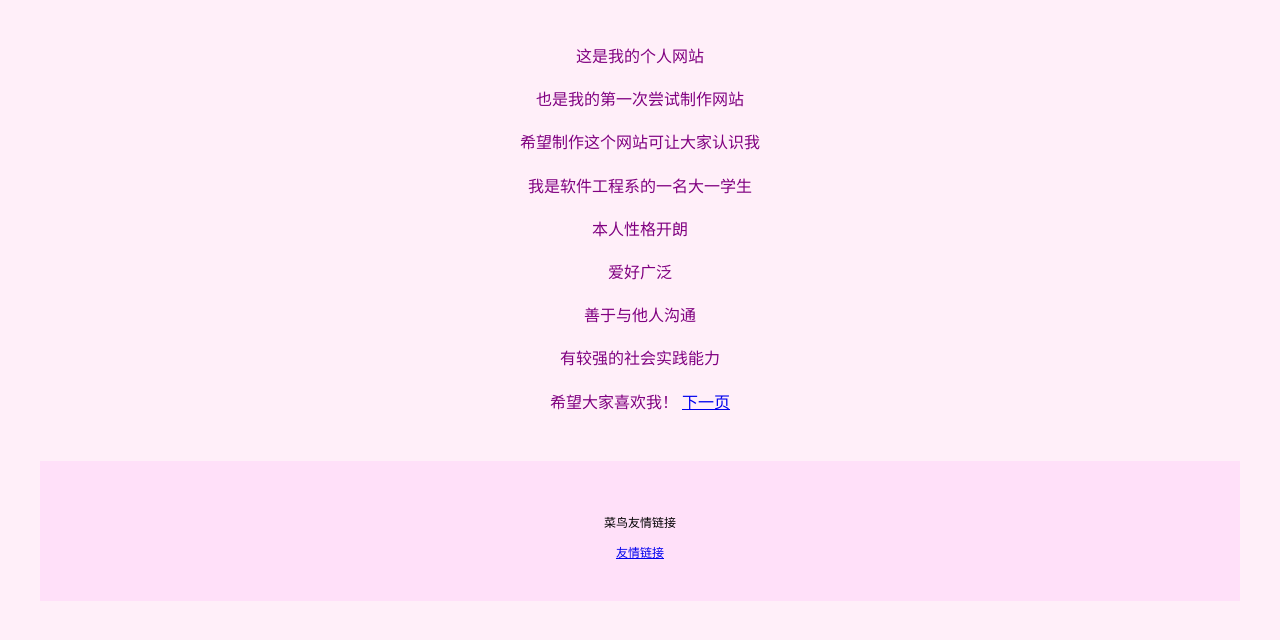
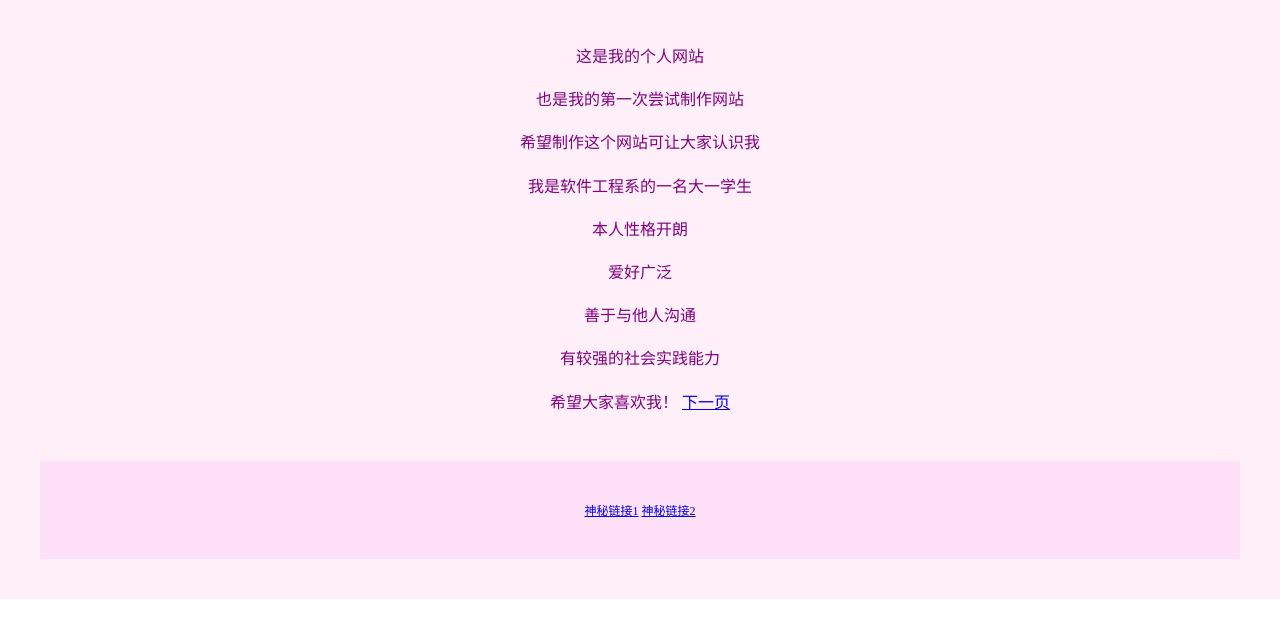
Before and after one commit to bjs114/bjs114.github.io, a plain HTML site: page index.html in a window 1280 px wide. Shown: the part 222-862 px from the top of the page. After the commit the page ends 821 px from the top, so only its background shows below. Drawn offline with Linux system fonts and the light colour scheme.

Commit message:
Update index.html

```diff
--- a/index.html
+++ b/index.html
@@ -42,8 +42,8 @@
     padding:40px;
     font-size:12px;
     ">
-    <p>菜鸟友情链接</p>
-    <a href="https://www.runoob.com/">友情链接</a>
+    <a href="https://www.4399.com/">神秘链接1</a>
+		  <a href="https://www.bilibili.com/video/BV1uT4y1P7CX/?spm_id_from=333.788.recommend_more_video.-1&vd_source=50f1de01683251407a7fd07f71c11249">神秘链接2</a>
     </div>
   </body>
 </html>
```
